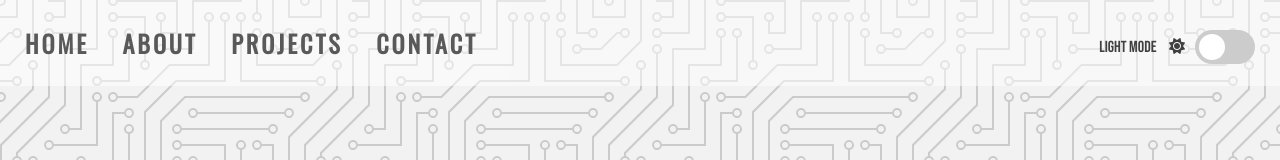
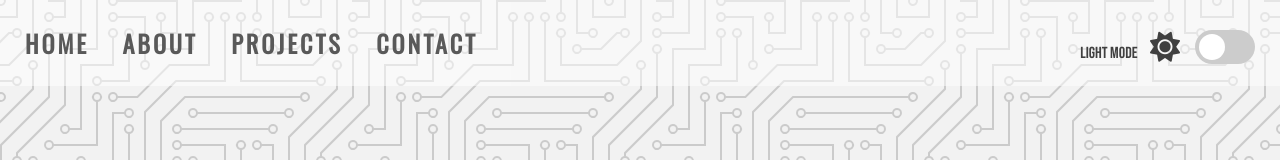
Before and after one commit to Damianpad/light-dark-mode, a plain HTML site: page index.html in a window 1280 px wide. Shown: the top 160 px of the page. Drawn offline with nearby package versions, Linux system fonts and the light colour scheme.

Commit message:
Updated CSS for sun icon

```diff
--- a/style.css
+++ b/style.css
@@ -260,7 +260,7 @@ input:checked + .slider::before {
   border-radius: 50%;
 }
 
-.fas {
+.fa-solid {
   font-size: 30px;
   margin-right: 5px;
 }
```
